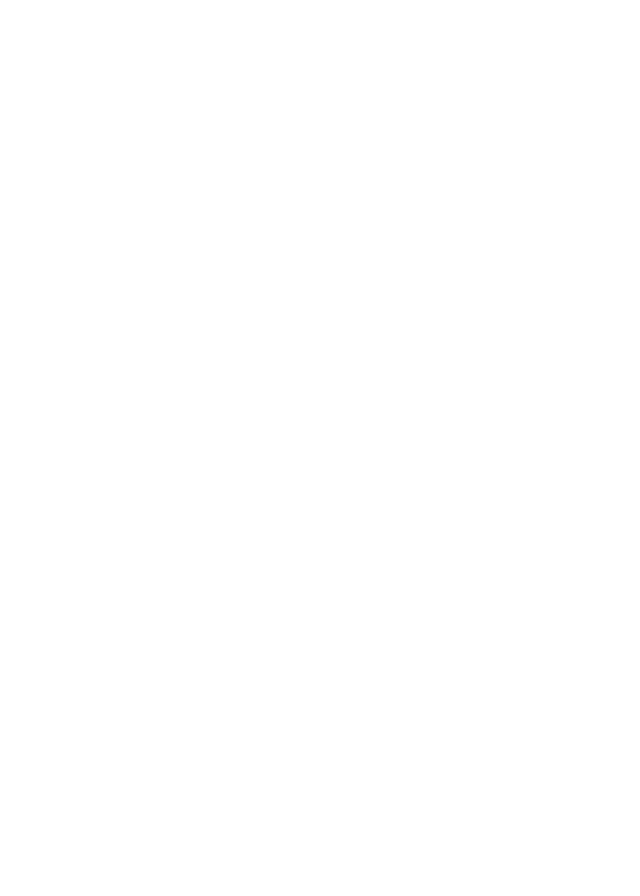
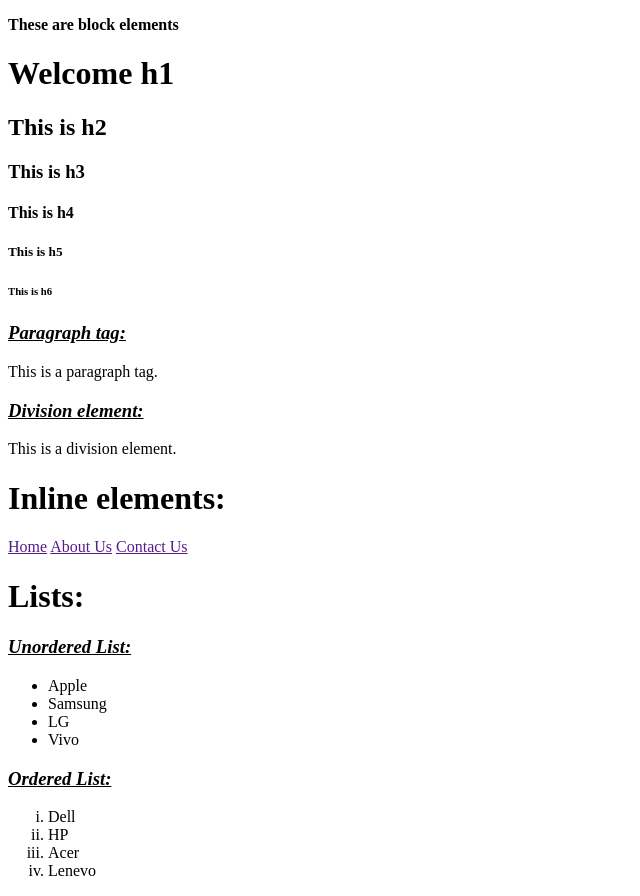
Before and after one commit to KrishalaDahal/web-tech, a plain HTML site: page home.html in a window 1280 px wide. Shown: the whole page, without its empty margins (0-640 px from the left). Before the commit the page ends 800 px from the top, so only its background shows below. Drawn offline with Linux system fonts and the light colour scheme.

Commit message:
added features

```diff
--- a/home.html
+++ b/home.html
@@ -1,6 +1,39 @@
+
 <!DOCTYPE html>
 <html>
-    <head>
-
-    </head>
+<head>
+    <title>HTML</title>
+</head>
+<body>
+    <p><b>These are block elements</b></p>
+    <h1>Welcome h1</h1>
+    <h2>This is h2</h2>
+    <h3>This is h3</h3>
+    <h4>This is h4</h4>
+    <h5>This is h5</h5>
+    <h6>This is h6</h6>
+    <h3><i><u>Paragraph tag:</u></i></h3>
+    <p>This is a paragraph tag.</p>
+    <h3><i><u>Division element:</u></i></h3>
+    <div>This is a division element.</div>
+    <h1><b>Inline elements:</b></h1>
+    <a href="">Home</a>
+    <a href="">About Us</a>
+    <a href="">Contact Us</a>
+     <h1><b> Lists: </b></h1>
+        <h3><i><u> Unordered List: </u></i></h3>
+        <ul>
+            <li> Apple </li>
+            <li> Samsung </li>
+            <li> LG </li>
+            <li> Vivo </li>
+        </ul>
+        <h3><i><u> Ordered List: </u></i></h3>
+        <ol type ="i">
+            <li> Dell </li>
+            <li> HP </li>
+            <li> Acer </li>
+            <li> Lenevo </li>
+        </ol>
+</body>
 </html>
```
